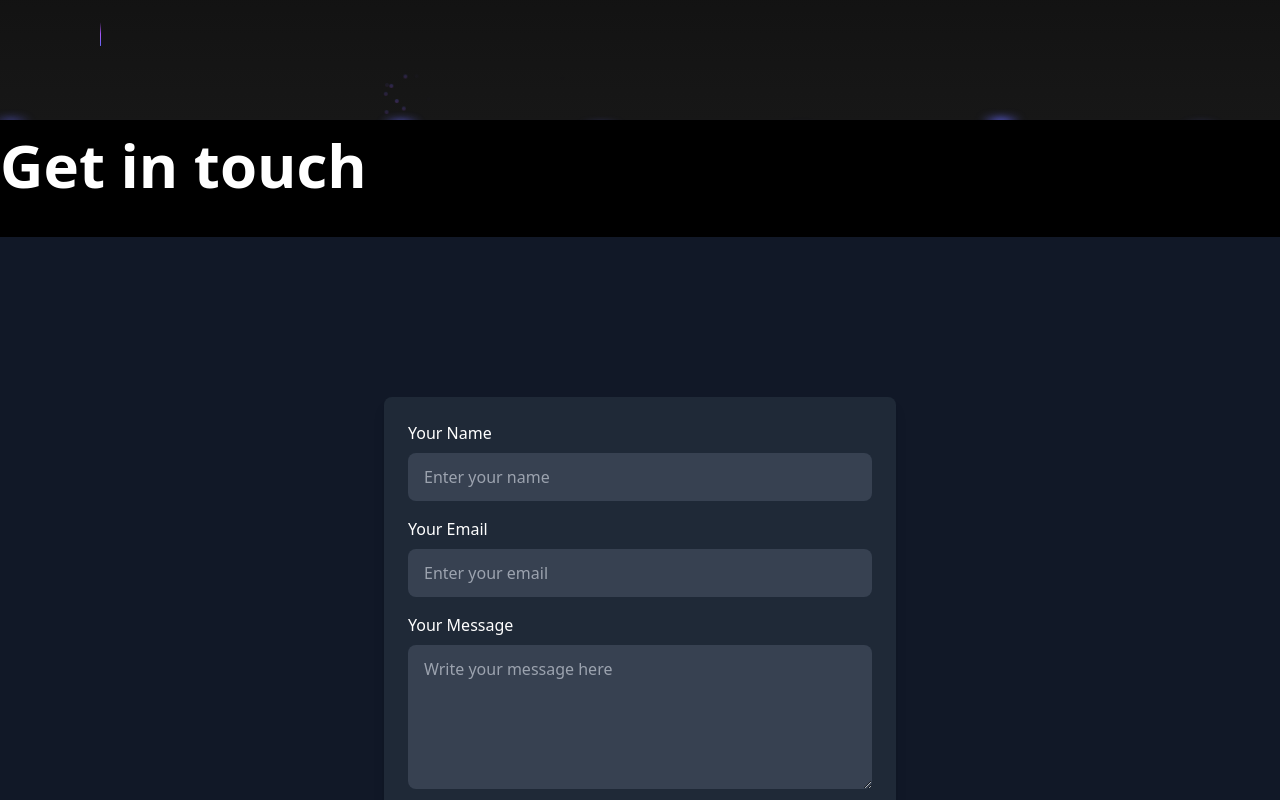
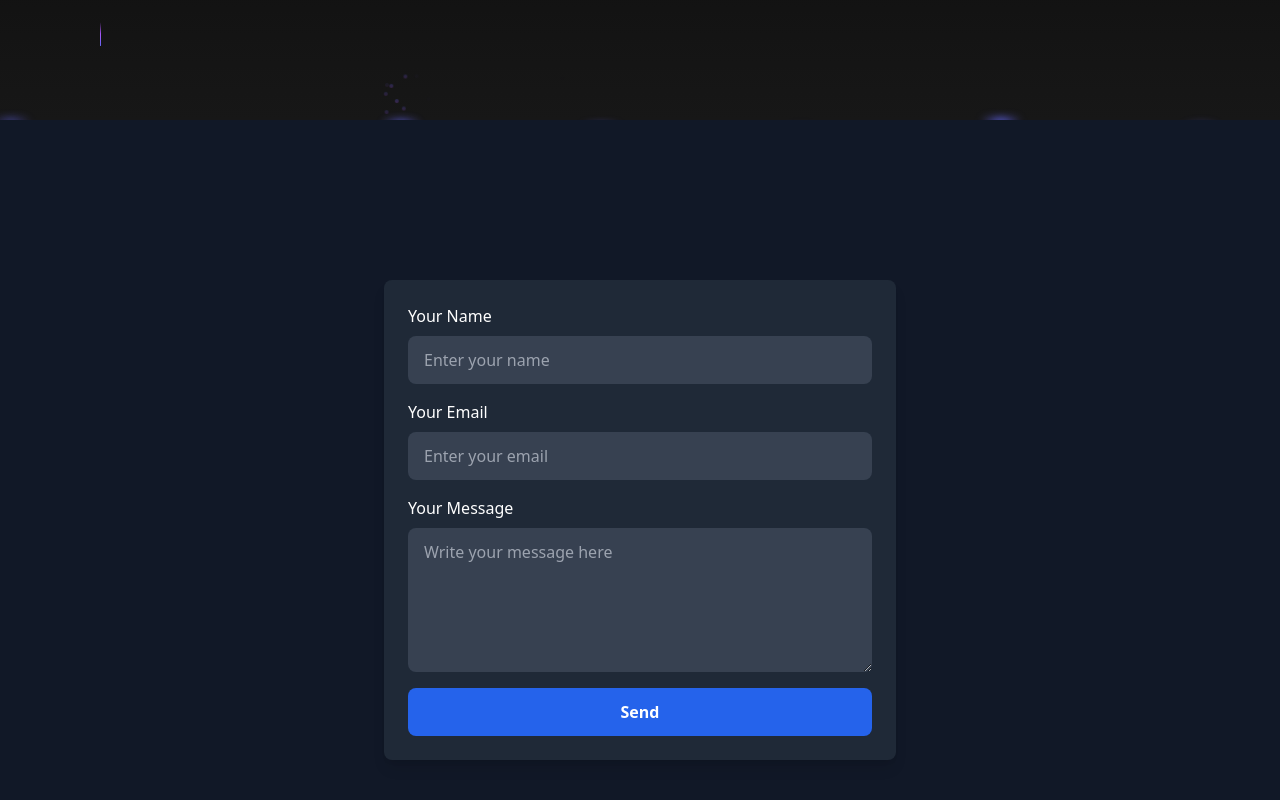
Before and after one commit to ishan-26/homepage, a React (Vite) app: page / in a window 1280 px wide. Shown: the part 5600-6400 px from the top of the page. Built offline with nearby package versions, Linux system fonts and the light colour scheme.

Commit message:
Update App.jsx

```diff
--- a/src/App.jsx
+++ b/src/App.jsx
@@ -30,11 +30,8 @@ function App() {
       <BackgroundBeamsWithCollisionDemo />
       </div>
 
-      <div classname="flex flex-col justify-center items-start text-white max-w-5xl mx-auto">
-         <p className="text-white font-black md:text-[60px] sm:text-[50px] xs:text-[40px] text-[30px]">Get in touch</p>
-        <h3 className="sm:text-[18px] text-[14px] text-secondary uppercase tracking-wider">Contact.</h3>
         <Contact/>
-      </div>
+
 
 
     </div>
```
